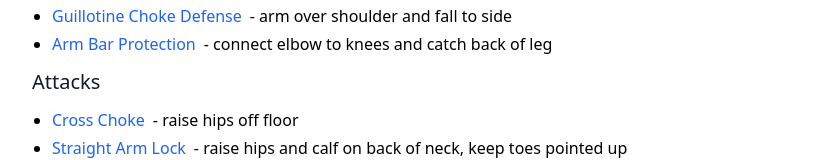
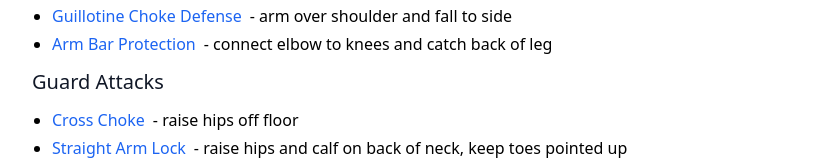
Before and after one commit to waynegraham/white-to-blue, a React (Vite) app: page / in a window 1280 px wide. Shown: the part 2704-2864 px from the top of the page, without its empty margins (104-924 px from the left). Built offline with nearby package versions, Linux system fonts and the light colour scheme.

Commit message:
Update moves and add modal closer with ESC key

```diff
--- a/src/App.jsx
+++ b/src/App.jsx
@@ -3,6 +3,7 @@ import './App.css'
 import Footer from "./components/Footer";
 import Navigation from "./components/Navigation";
 import movesData from "./data/moves.json"
+import { useEffect } from 'react';
 
 function App() {
 
@@ -21,6 +22,20 @@ function App() {
     setIsModalOpen(false);
     setSelectedVideoId('');
   }
+
+  useEffect(() => {
+    const handleKeyDown = (event) => {
+      if (event.key === 'Escape' && isModalOpen) {
+        closeModal();
+      }
+    };
+
+    document.addEventListener('keydown', handleKeyDown);
+
+    return () => {
+      document.removeEventListener('keydown', handleKeyDown)
+    };
+  }, [isModalOpen]);
 
   return (
     <section className="mx-auto max-w-3xl px-4 sm:px-6 xl:max-w-5xl xl:px-0">
--- a/src/data/moves.json
+++ b/src/data/moves.json
@@ -90,42 +90,42 @@
       {
         "name": "Two-Handed Lapel Grab Defense (with hip throw)",
         "note": "high grab to head and arm hip throw",
-        "youtube": "9QA0L4aOOKk"
+        "youtube": "9QA0L4aOOKk?start=10"
       },
       {
         "name": "Two-Handed Front Choke Defense",
         "note": "support elbows, duck under and step back",
-        "youtube": "70l_wIaC7D4"
+        "youtube": "70l_wIaC7D4?start=21"
       },
       {
         "name": "Guillotine Defense (sitting back)",
         "note": "both hands on one knee and sit and bridge",
-        "youtube": "k5BNGdsb5P4"
+        "youtube": "k5BNGdsb5P4?start=11"
       },
       {
         "name": "Guillotine Defense (with trip takedown)",
         "note": "arm over shoulder, weight down and buckle the knee",
-        "youtube": "NAQiiqd_vu4"
+        "youtube": "NAQiiqd_vu4?start=17"
       },
       {
         "name": "Rear Choke Defense (throw)",
         "note": "walk backwards and throw over shoulder",
-        "youtube": "0ysRO0VS33I"
+        "youtube": "0ysRO0VS33I?start=10"
       },
       {
         "name": "Rear Choke Defense Pulled Back (with side throw)",
         "note": "elbow tight to chest, reap leg and bow",
-        "youtube": "dTIDRA-0YY0"
+        "youtube": "dTIDRA-0YY0?start=15"
       },
       {
         "name": "Club Defense (overhead close range)",
         "note": "catch wrist with hand and grab under arm",
-        "youtube": "-6r_aNljO30"
+        "youtube": "-6r_aNljO30?start=385"
       },
       {
         "name": "Standing Hair/Ear Grab Defense",
         "note": "both hands grab wrist, pull and turn",
-        "youtube": "OhPVEQP8jsg"
+        "youtube": "OhPVEQP8jsg?start=12"
       }
     ]
   },
@@ -135,27 +135,27 @@
       {
         "name": "Rear Bear Hug Defense (over the arms)",
         "note": "be sure to have hips engaged",
-        "youtube": "R1uq23u464A"
+        "youtube": "R1uq23u464A?start=13"
       },
       {
         "name": "Rear Bear Hug Defense (under the arms with lift)",
         "note": "hook outside leg with foot",
-        "youtube": "6JbM5wUOTRI"
+        "youtube": "6JbM5wUOTRI?start=10"
       },
       {
         "name": "Front Bear Hug Defense (over the arms)",
         "note": "hands on hips, knees to T-position, hip throw",
-        "youtube": "iGtS8Im-1k8"
+        "youtube": "iGtS8Im-1k8?start=9"
       },
       {
         "name": "Front Bear Hug Defense (under the arms with frame)",
         "note": "frame face drop back",
-        "youtube": "5uFxsir7z0k"
+        "youtube": "5uFxsir7z0k?start=12"
       },
       {
         "name": "Single Hand Front Choke Defense (against wall)",
         "note": "strike wrist, turn, elbow to head",
-        "youtube": "DFNbQsnY5G8"
+        "youtube": "DFNbQsnY5G8?start=7"
       }
     ]
   },
@@ -165,12 +165,12 @@
       {
         "name": "Headlock Defense (attacker upright)",
         "note": "cup chin, look up, squat and lift leg",
-        "youtube": "knmZ0Tq79Qc"
+        "youtube": "knmZ0Tq79Qc?start=10"
       },
       {
         "name": "Headlock Defense (with punch)",
         "note": "grab wrist and elbow, hips in, go under arm to bent arm lock",
-        "youtube": "fuPmbVatB9Q"
+        "youtube": "fuPmbVatB9Q?start=8"
       }
     ]
   },
@@ -269,23 +269,23 @@
     "moves": [
       {
         "name": "Mount Prevention From Cross Body",
-        "note": "move away, opposite foot on knee",
+        "note": "move away, opposite foot on knee (bad video)",
         "youtube": "Vt7U-tOz3Ew"
       },
       {
         "name": "Mounted Punch Attack Defense",
         "note": "upa and wrap arm to bridge",
-        "youtube": "ZCfJjR-r9oM"
+        "youtube": "ZCfJjR-r9oM?start=21"
       },
       {
         "name": "Upa with Choke Defense",
         "note": "pull lapel down and keep turned",
-        "youtube": "4f0fng5jGos"
+        "youtube": "4f0fng5jGos?start=7"
       },
       {
         "name": "Elbow Escape",
         "note": "recover guard",
-        "youtube": "5Y1CahWUA_s"
+        "youtube": "5Y1CahWUA_s?start=14"
       }
     ]
   },
@@ -295,32 +295,32 @@
       {
         "name": "Maintain the Mount",
         "note": "swimming through arms",
-        "youtube": "_jeIL_n2UcY"
+        "youtube": "_jeIL_n2UcY?start=20"
       },
       {
         "name": "Maintain the Mount",
         "note": "pulling hands off knees",
-        "youtube": "14JjGjiHkoM"
+        "youtube": "14JjGjiHkoM?start=10"
       },
       {
         "name": "Maintain the Mount",
         "note": "pushing head",
-        "youtube": "GpCDHRKcKlw"
+        "youtube": "GpCDHRKcKlw?start=7"
       },
       {
         "name": "Basic Cross Choke",
         "note": "palms up, keep head off center",
-        "youtube": "HY2Sk8swBW0"
+        "youtube": "HY2Sk8swBW0?start=15"
       },
       {
         "name": "Bent Arm Lock",
         "note": "(americana) paint brush",
-        "youtube": "ikq_q_IzCLk"
+        "youtube": "ikq_q_IzCLk?start=13"
       },
       {
         "name": "Straight Arm Lock",
         "note": "push off center of chest with both hands, spin and go to arm lock",
-        "youtube": "o8jgjHEwcCA"
+        "youtube": "o8jgjHEwcCA?start=13"
       }
     ]
   },
@@ -330,12 +330,12 @@
       {
         "name": "Back Mount Escape",
         "note": "back to floor, elbow to floor, grab knee and drive",
-        "youtube": "nlWELCgcZVo"
+        "youtube": "nlWELCgcZVo?start=11"
       },
       {
         "name": "Rear Choke Escape",
         "note": "finger point, back on floor, grab knee and drive",
-        "youtube": "0bFIaiQLqHQ?start=7"
+        "youtube": "f_VF1NEUE6s?start=8"
       }
     ]
   },
@@ -345,17 +345,17 @@
       {
         "name": "Maintain Back Mount",
         "note": "lapel grip under arms and seatbelt",
-        "youtube": "Rlk4mGg7vW4"
+        "youtube": "Rlk4mGg7vW4?start=26"
       },
       {
         "name": "Collar Choke",
         "note": "sliding lapel choke, pull one lapel to hip and one across neck",
-        "youtube": "y8SsAnwtxLI"
+        "youtube": "y8SsAnwtxLI?start=18"
       },
       {
         "name": "Mata Leao (rear naked choke)",
         "note": "wrist to shoulder and bring elbows toward each other",
-        "youtube": "6auEjfnFYfw"
+        "youtube": "6auEjfnFYfw?start=16"
       }
     ]
   },
@@ -395,12 +395,12 @@
     ]
   },
   {
-    "label": "Attacks",
+    "label": "Guard Attacks",
     "moves": [
       {
         "name": "Cross Choke",
         "note": "raise hips off floor",
-        "youtube": "HY2Sk8swBW0"
+        "youtube": "iXhb_LgDlmM"
       },
       {
         "name": "Straight Arm Lock",
```
